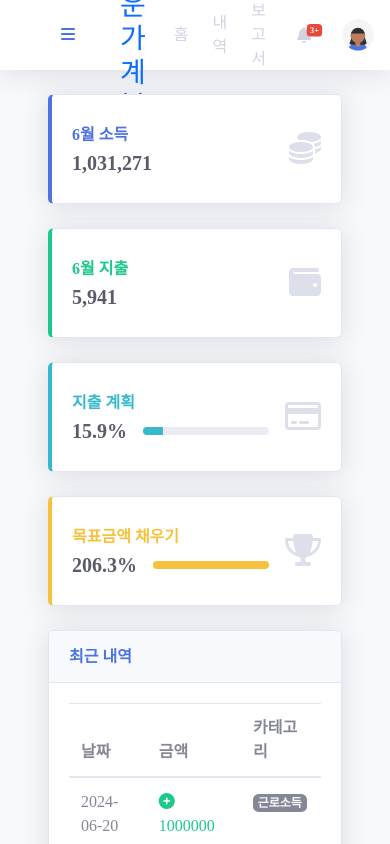
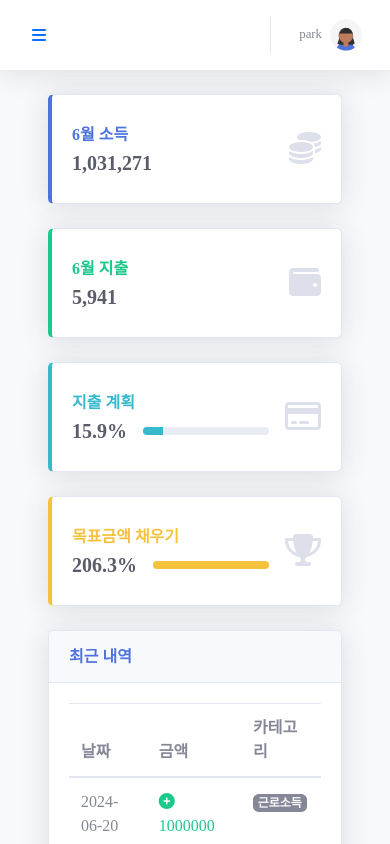
Before and after one commit to isj0228/sulgasaeng, a Vue app in the folder Skeleton_project/: page / in a window 390 px wide. Shown: the top 844 px of the page. Built offline with nearby package versions, Linux system fonts and the light colour scheme; data requests are answered from the project's data file; a web font is replaced by a local one.

Commit message:
탑바 수정

```diff
--- a/Skeleton_project/src/components/nav/Topbar.vue
+++ b/Skeleton_project/src/components/nav/Topbar.vue
@@ -1,38 +1,107 @@
 <template>
-    <nav class="navbar navbar-expand navbar-light bg-white topbar mb-4 static-top shadow px-5">
+    <nav class="navbar navbar-expand navbar-light bg-white topbar mb-4 static-top shadow">
+        <div class="d-flex d-md-none align-items-center justify-content-between w-100">
 
-        <button id="sidebarToggleTop" class="btn btn-link d-md-none rounded-circle mr-3">
-            <i class="fa fa-bars"></i>
-        </button>
-        <router-link to="/" class="nav-link" id="tobar-title">
+            <!-- <button id="sidebarToggleTop" class="btn btn-link rounded-circle custom-hover-button"
+                @mouseover="showDropdown" @mouseleave="hideDropdown">
+                <i class="fa fa-bars"></i>
+            </button> -->
+            <!-- <div class="dropdown">
+                <a class="btn btn-secondary dropdown-toggle" href="#" role="button" data-bs-toggle="dropdown"
+                    aria-expanded="false">
+                    <i class="fa fa-bars"></i>
+                </a>
+
+                <ul class="dropdown-menu">
+                    <li><a class="dropdown-item" href="#">Action</a></li>
+                    <li><a class="dropdown-item" href="#">Another action</a></li>
+                    <li><a class="dropdown-item" href="#">Something else here</a></li>
+                </ul>
+            </div> -->
+            <div class="nav-item dropdown no-arrow mx-1">
+                <a class="nav-link dropdown-toggle" href="#" id="alertsDropdown" role="button" data-bs-toggle="dropdown"
+                    aria-haspopup="true" aria-expanded="false">
+                    <i class="fa fa-bars"></i>
+                </a>
+                <!-- Dropdown - Alerts -->
+                <div class="dropdown-list dropdown-menu dropdown-menu-right shadow animated--grow-in"
+                    aria-labelledby="alertsDropdown">
+                    <h6 class="dropdown-header fs-6">
+                        슬기로운 가계부 생활
+                    </h6>
+                    <a class="dropdown-item d-flex align-items-center py-3" href="#">
+                        <div class="mr-3">
+                            <div class="icon-circle bg-primary">
+                                <i class="fas fa-house text-white"></i>
+                            </div>
+                        </div>
+                        <div>
+                            <span class="font-weight-bold">HOME</span>
+                        </div>
+                    </a>
+                    <a class="dropdown-item d-flex align-items-center py-3" href="#">
+                        <div class="mr-3">
+                            <div class="icon-circle bg-success">
+                                <i class="fas fa-table-list text-white"></i>
+                            </div>
+                        </div>
+                        <div>
+                            RECORD
+                        </div>
+                    </a>
+                    <a class="dropdown-item d-flex align-items-center py-3" href="#">
+                        <div class="mr-3">
+                            <div class="icon-circle bg-warning">
+                                <i class="fas fa-chart-line text-white"></i>
+                            </div>
+                        </div>
+                        <div>
+                            REPORT
+                        </div>
+                    </a>
+                </div>
+
+            </div>
+
+
+            <ul class="navbar-nav d-flex flex-row align-items-center">
+                <div class="topbar-divider d-sm-block"></div>
+                <li class="nav-item dropdown no-arrow">
+                    <router-link class="nav-link dropdown-toggle" to="/user">
+                        <span class="mr-2 d-lg-inline text-gray-600 small">{{ userInfo.name }}</span>
+                        <img class="img-profile rounded-circle" :src="userInfo.image">
+                    </router-link>
+                </li>
+            </ul>
+        </div>
+
+        <router-link to="/" class="nav-link d-none d-md-block" id="tobar-title">
             <h3 class="mt-2 mb-0">슬기로운 가계부 생활</h3>
         </router-link>
 
-        <ul class="navbar-nav ml-auto">
+        <ul class="navbar-nav ml-auto d-none d-md-flex">
             <li class="nav-item active">
                 <router-link class="nav-link" to="/">
-                    <!-- <i class="fas fa-fw fa-tachometer-alt"></i> -->
-                    <span>홈</span></router-link>
+                    <span>홈</span>
+                </router-link>
             </li>
             <li class="nav-item">
                 <router-link class="nav-link" to="/record">
-                    <!-- <i class="fas fa-fw fa-tachometer-alt"></i> -->
-                    <span>내역</span></router-link>
+                    <span>내역</span>
+                </router-link>
             </li>
             <li class="nav-item">
                 <router-link class="nav-link" to="/chart">
-                    <!-- <i class="fas fa-fw fa-tachometer-alt"></i> -->
-                    <span>보고서</span></router-link>
+                    <span>보고서</span>
+                </router-link>
             </li>
-            <li class="nav-item dropdown no-arrow mx-1">
-                <a class="nav-link dropdown-toggle" href="#" id="alertsDropdown" role="button" data-toggle="dropdown"
-                    aria-haspopup="true" aria-expanded="false">
+            <!-- <li class="nav-item dropdown no-arrow mx-1">
+                <a class="nav-link dropdown-toggle" href="#" id="alertsDropdown" role="button" data-toggle="dropdown" aria-haspopup="true" aria-expanded="false">
                     <i class="fas fa-bell fa-fw"></i>
                     <span class="badge badge-danger badge-counter">3+</span>
                 </a>
-            </li>
+            </li> -->
             <div class="topbar-divider d-none d-sm-block"></div>
-
             <li class="nav-item dropdown no-arrow">
                 <router-link class="nav-link dropdown-toggle" to="/user">
                     <span class="mr-2 d-none d-lg-inline text-gray-600 small">{{ userInfo.name }}</span>
@@ -41,35 +110,64 @@
             </li>
         </ul>
     </nav>
+
+
+
 </template>
-
-<script>
-import $ from 'jquery';
-export default {
-    mounted() {
-        $("#sidebarToggle, #sidebarToggleTop").on('click', function (e) {
-            $("body").toggleClass("sidebar-toggled");
-            $(".sidebar").toggleClass("toggled");
-            if ($(".sidebar").hasClass("toggled")) {
-                $('.sidebar .collapse').collapse('hide');
-            };
-        });
-    }
-}
-</script>
 
 <script setup>
 import { computed, ref } from 'vue';
 import { useUserStore } from '@/stores/userStore.js'
-// const userInfo = useUserStore().userInfo.name;
-// console.log(userInfo)
-// const userStore = useUserStore();
 const userInfo = computed(() => useUserStore().userInfo);
+
+const dropdownVisible = ref(false);
+
+const showDropdown = () => {
+    dropdownVisible.value = true;
+    console.log(dropdownVisible.value);
+};
+
+const hideDropdown = () => {
+    dropdownVisible.value = false;
+    console.log(dropdownVisible.value);
+};
 
 </script>
 
-<style lang="scss" scoped>
-#tobar-title {
+<style scoped>
+/* 추가적인 스타일이 필요하다면 여기에 작성하세요 */
+.custom-hover-button {
+    transition: background-color 0.3s ease, transform 0.3s ease;
+}
+
+.position-relative {
+    position: relative;
+}
+
+.dropdown-menu {
+    position: absolute;
+    top: 100%;
+    left: 0;
+    background-color: white;
+    box-shadow: 0 2px 5px rgba(0, 0, 0, 0.15);
+    border: 1px solid #ddd;
+    z-index: 1000;
+    min-width: 200px;
+    display: none;
+}
+
+.dropdown-menu.show {
+    display: block;
+}
+
+.dropdown-item {
+    padding: 10px 20px;
     text-decoration: none;
+    color: #333;
+    display: block;
+}
+
+.dropdown-item:hover {
+    background-color: #f8f9fa;
 }
 </style>
```
